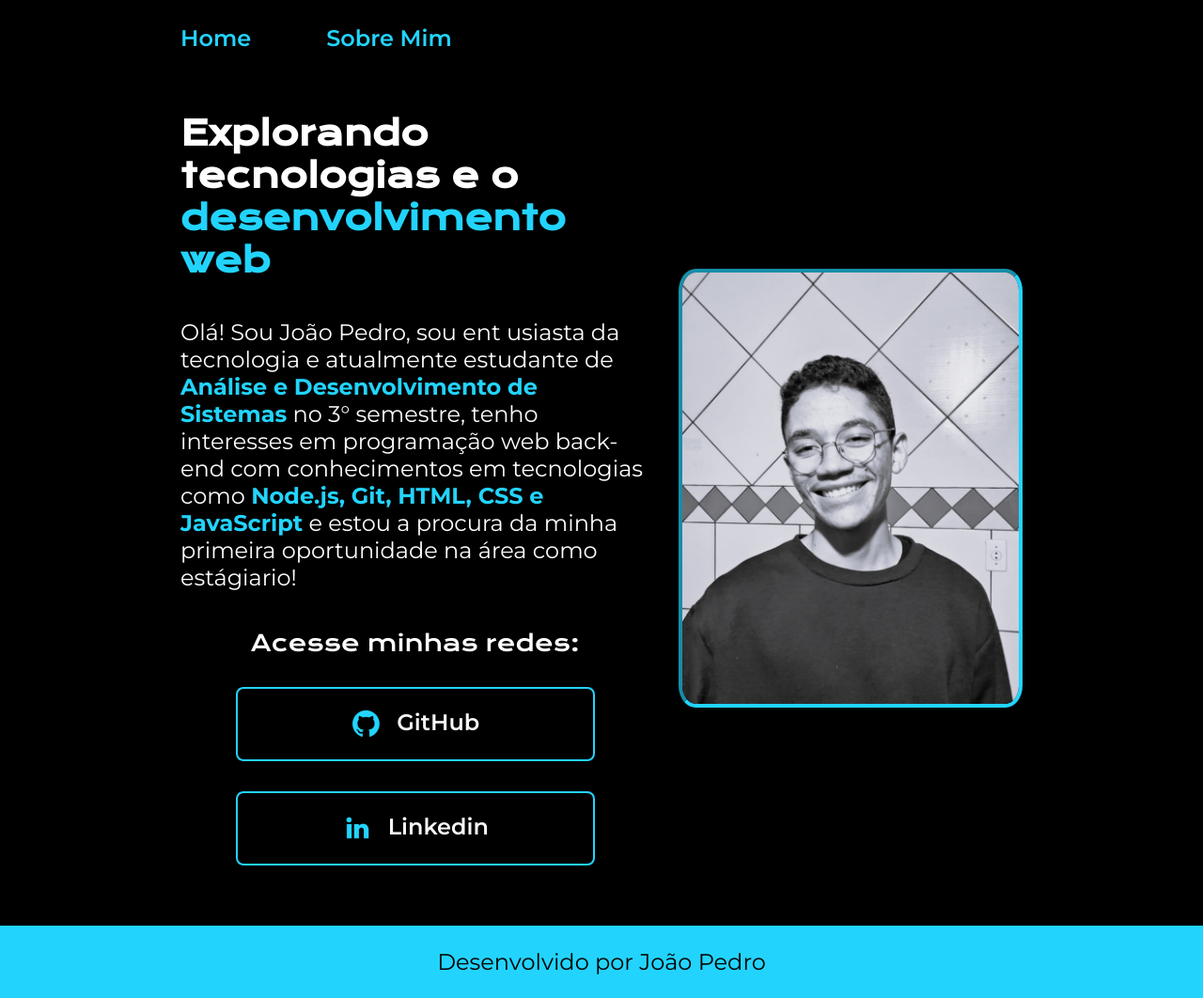
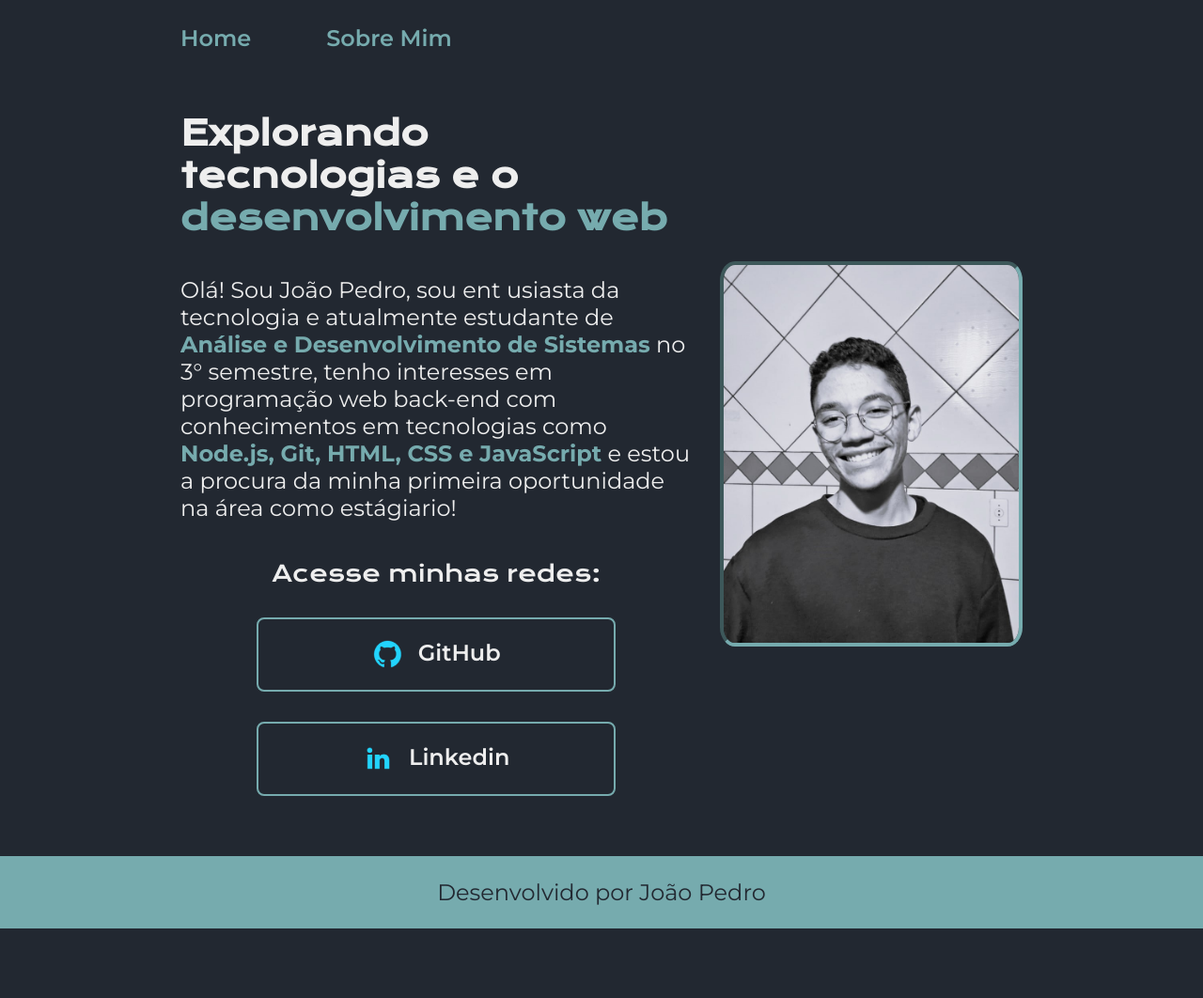
Before and after one commit to Joaoaraujo61/Oracle-Next-Education, a plain HTML site: page portifolio/index.html in a window 1280 px wide. Shown: the whole page at 94% size. After the commit the page ends 988 px from the top, so only its background shows below. Drawn offline with nearby package versions, Linux system fonts and the light colour scheme.

Commit message:
sobre mim, index finalizado

```diff
--- a/portifolio/estilo/style.css
+++ b/portifolio/estilo/style.css
@@ -1,15 +1,23 @@
 @import url('https://fonts.googleapis.com/css2?family=Krona+One&family=Montserrat:ital,wght@0,100..900;1,100..900&display=swap');
+
+:root{
+    --cor-primaria: #222831;
+    --cor-secudaria: #EEEEEE;
+    --cor-terciaria: #76ABAE;
+    --cor-hover: #31363F;
+    --fonte-primaria: "Krona One", sans-serif;
+    --fonte-secundaria: 'montserrat', 'sans-serif';
+}
+
 *{
     margin: 0;
     padding: 0;
 }
 
-
 body{
-    /* height: 100vh; */
     box-sizing: border-box;
-    background-color: black;
-    color: white;
+    background-color: var(--cor-primaria);
+    color: var(--cor-secudaria);
 }
 .cabecalho{
     padding: 2% 0 0 15%;
@@ -19,14 +27,14 @@ body{
     gap: 80px;
 }
 .cabecalho__menu__link{
-    color: #22d4fd;
-    font-family: 'montserrat', 'sans-serif';
+    color: var(--cor-terciaria);
+    font-family: var(--fonte-secundaria);
     font-size: 24px;
     font-weight: 600;
     text-decoration: none;
 }
 .destaque{
-    color: #22d4fd;
+    color: var(--cor-terciaria);
 }
 .apresentacao{
     padding: 5% 15%;
@@ -44,11 +52,11 @@ body{
 }
 .apresentacao__conteudo__titulo{
     font-size: 36px;
-    font-family: "Krona One", sans-serif;
+    font-family: var(--fonte-primaria);
 }
 .apresentacao__conteudo__texto{
     font-size: 24px;
-    font-family: "Montserrat", sans-serif;
+    font-family: var(--fonte-secundaria);
 }
 .apresentacao__conteudo__links{
     display: flex;
@@ -58,7 +66,7 @@ body{
     gap: 32px;
 }
 .apresentacao__conteudo__links__subt{
-    font-family: 'krona one', 'sans-serif';
+    font-family: var(--fonte-primaria);
     font-weight: 400;
     font-size: 24px;
 }
@@ -72,27 +80,27 @@ body{
     font-size: 24px;
     padding: 21.5px 0px;
     text-decoration: none;
-    color: #f6f6f6;
-    font-family: "montserrat", "sans-serif";
+    color: var(--cor-secudaria);
+    font-family: var(--fonte-secundaria);
     font-weight: 600;
-    border: 2px solid #22d4fd;
+    border: 2px solid var(--cor-terciaria);
 }
 .apresentacao__conteudo__links_link:hover{
-    background-color: #272727;
+    background-color: var(--cor-hover);
 }
 
 img#profile_img{
-    width: 40%;
+    width: 35%;
     max-width: 100%;
     border-radius: 5%;
-    border: 4px inset #22d4fd;
+    border: 4px inset var(--cor-terciaria);
 }
 .rodape{
-    background-color: #22d4fd;
-    color: #000000;
+    background-color: var(--cor-terciaria);
+    color: var(--cor-primaria);
     padding: 24px;
     text-align: center;
-    font-family: 'montserrat', 'sans-serif';
+    font-family: var(--fonte-secundaria);
     font-family: 400;
     font-size: 24px;
 }
```
